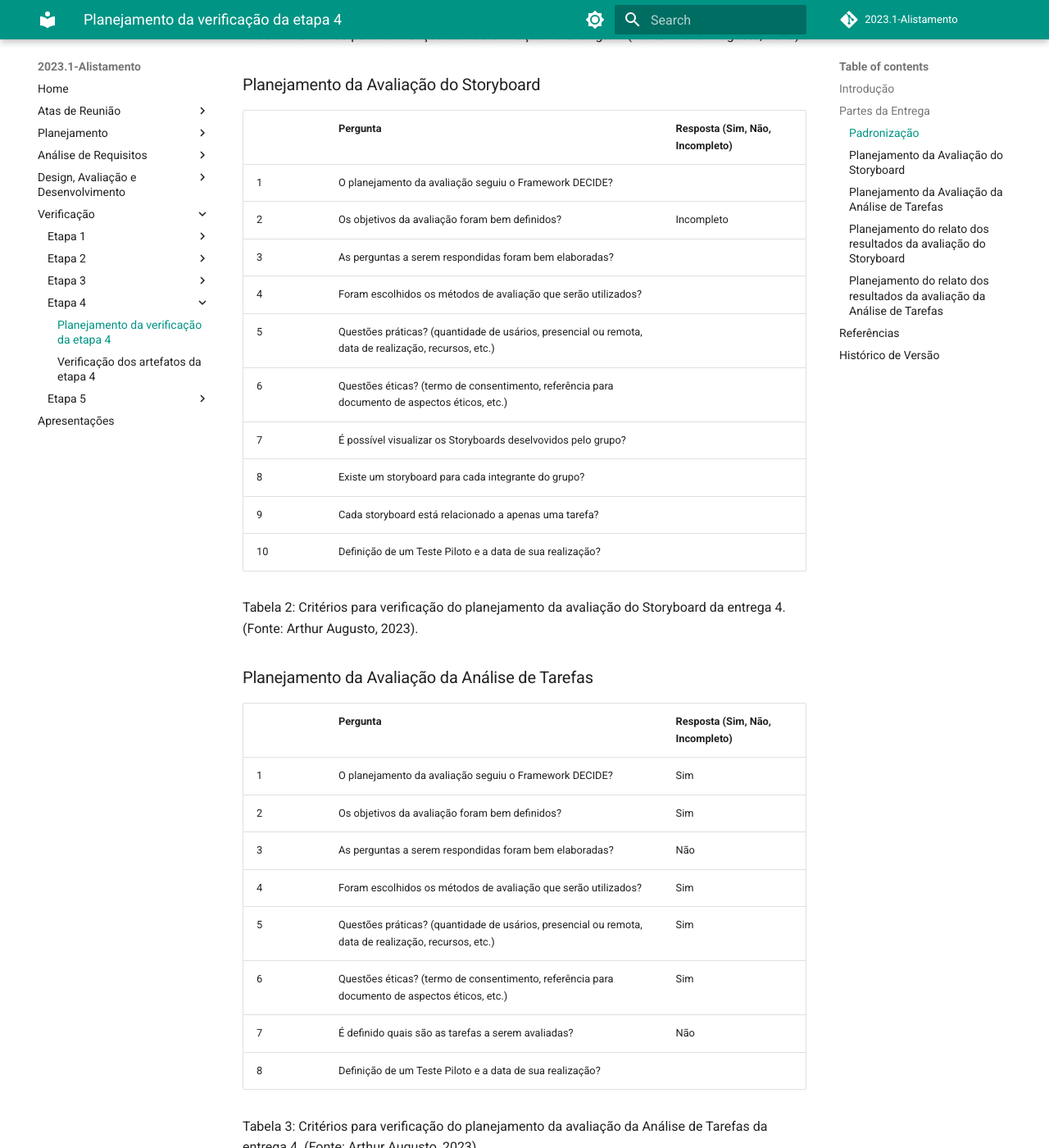
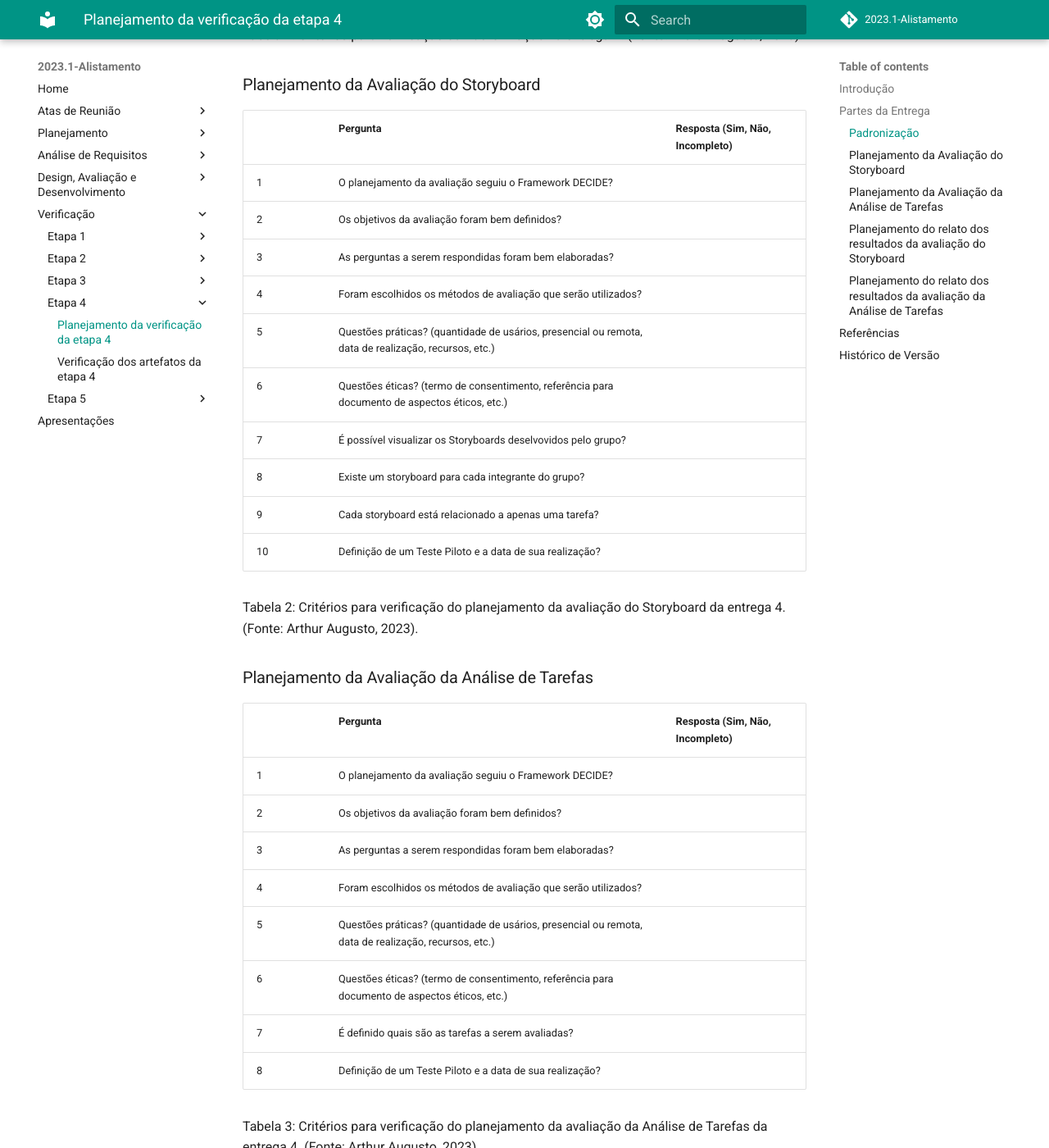
Before and after one commit to Interacao-Humano-Computador/2023.1-Alistamento, an MkDocs documentation site: the page built from docs/verificacao/etapa4/planejamento_entrega4.md, in a window 1280 px wide and 1400 px high, scrolled down 1199 px. Shown: the whole window at 82% size. Built offline with MkDocs 1.6.1 and Material for MkDocs 9.7.7, drawn with Linux system fonts in a browser that asks for light colours; comment, search, counter and statistics services are not loaded.

Commit message:
Atualizando planejamento da verificação da etapa 4

```diff
--- a/docs/verificacao/etapa4/planejamento_entrega4.md
+++ b/docs/verificacao/etapa4/planejamento_entrega4.md
@@ -35,7 +35,7 @@ Tabela 1: Critérios para verificação da Padronização na entrega 4. (Fonte:
 |  | Pergunta | Resposta (Sim, Não, Incompleto) |
 |----| ----- | ---- |
 | 1 | O planejamento da avaliação seguiu o Framework DECIDE? |  |
-| 2 | Os objetivos da avaliação foram bem definidos? | Incompleto |
+| 2 | Os objetivos da avaliação foram bem definidos? |  |
 | 3 | As perguntas a serem respondidas foram bem elaboradas? |  |
 | 4 | Foram escolhidos os métodos de avaliação que serão utilizados? |  |
 | 5 | Questões práticas? (quantidade de usários, presencial ou remota, data de realização, recursos, etc.) |  |
@@ -51,13 +51,13 @@ Tabela 2: Critérios para verificação do planejamento da avaliação do Storyb
 
 |  | Pergunta | Resposta (Sim, Não, Incompleto) |
 |----| ----- | ---- |
-| 1 | O planejamento da avaliação seguiu o Framework DECIDE? | Sim |
-| 2 | Os objetivos da avaliação foram bem definidos? | Sim |
-| 3 | As perguntas a serem respondidas foram bem elaboradas? | Não |
-| 4 | Foram escolhidos os métodos de avaliação que serão utilizados? | Sim |
-| 5 | Questões práticas? (quantidade de usários, presencial ou remota, data de realização, recursos, etc.) | Sim |
-| 6 | Questões éticas? (termo de consentimento, referência para documento de aspectos éticos, etc.) | Sim |
-| 7 | É definido quais são as tarefas a serem avaliadas? | Não |
+| 1 | O planejamento da avaliação seguiu o Framework DECIDE? |  |
+| 2 | Os objetivos da avaliação foram bem definidos? |  |
+| 3 | As perguntas a serem respondidas foram bem elaboradas? |  |
+| 4 | Foram escolhidos os métodos de avaliação que serão utilizados? |  |
+| 5 | Questões práticas? (quantidade de usários, presencial ou remota, data de realização, recursos, etc.) |  |
+| 6 | Questões éticas? (termo de consentimento, referência para documento de aspectos éticos, etc.) |  |
+| 7 | É definido quais são as tarefas a serem avaliadas? |  |
 | 8 | Definição de um Teste Piloto e a data de sua realização? |  |
 
 Tabela 3: Critérios para verificação do planejamento da avaliação da Análise de Tarefas da entrega 4. (Fonte: Arthur Augusto, 2023).
```
